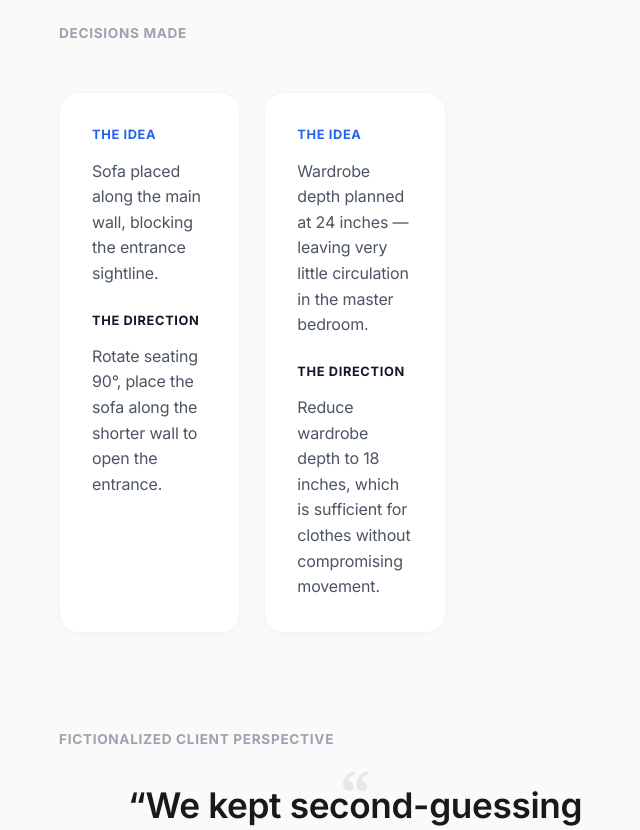
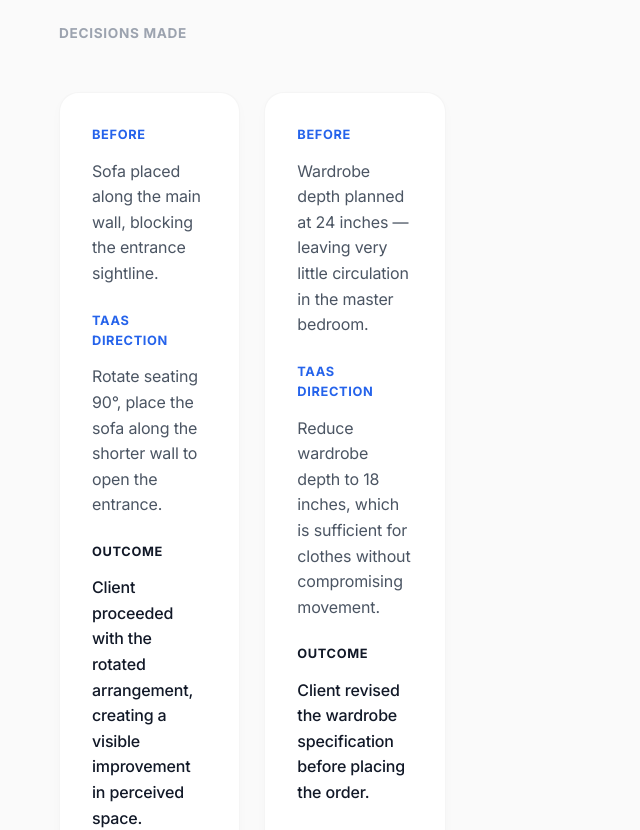
Before and after one commit to SHARV12456/TAAS, a Next.js app: page /client-stories/story-01 in a window 1280 px wide. Shown: the part 3020-3850 px from the top of the page, without its empty margins (285-925 px from the left). Built offline with nearby package versions, Linux system fonts and the light colour scheme.

Commit message:
fix: correct TS error in DesignDecision mapping

```diff
--- a/src/app/client-stories/[slug]/ClientPage.tsx
+++ b/src/app/client-stories/[slug]/ClientPage.tsx
@@ -127,10 +127,14 @@ export default function ClientPage({ slug }: { slug: string }) {
             <div className="cs-decision-grid">
               {story.designDecisions.map((d, i) => (
                 <div key={i} className="cs-decision-card">
-                  <div className="cs-decision-col-label">The Idea</div>
-                  <div className="cs-decision-col-text" style={{ marginBottom: '1.5rem' }}>{d.before || d.clientThought}</div>
-                  <div className="cs-decision-col-label" style={{ color: '#111827' }}>The Direction</div>
-                  <div className="cs-decision-col-text">{d.taasDirection || d.finalDecision}</div>
+                  <div className="cs-decision-col-label">Before</div>
+                  <div className="cs-decision-col-text" style={{ marginBottom: '1.5rem' }}>{d.before}</div>
+
+                  <div className="cs-decision-col-label">TAAS Direction</div>
+                  <div className="cs-decision-col-text" style={{ marginBottom: '1.5rem' }}>{d.taasDirection}</div>
+
+                  <div className="cs-decision-col-label" style={{ color: '#111827' }}>Outcome</div>
+                  <div className="cs-decision-col-text" style={{ color: '#111827', fontWeight: 500 }}>{d.finalDecision}</div>
                 </div>
               ))}
             </div>
```
